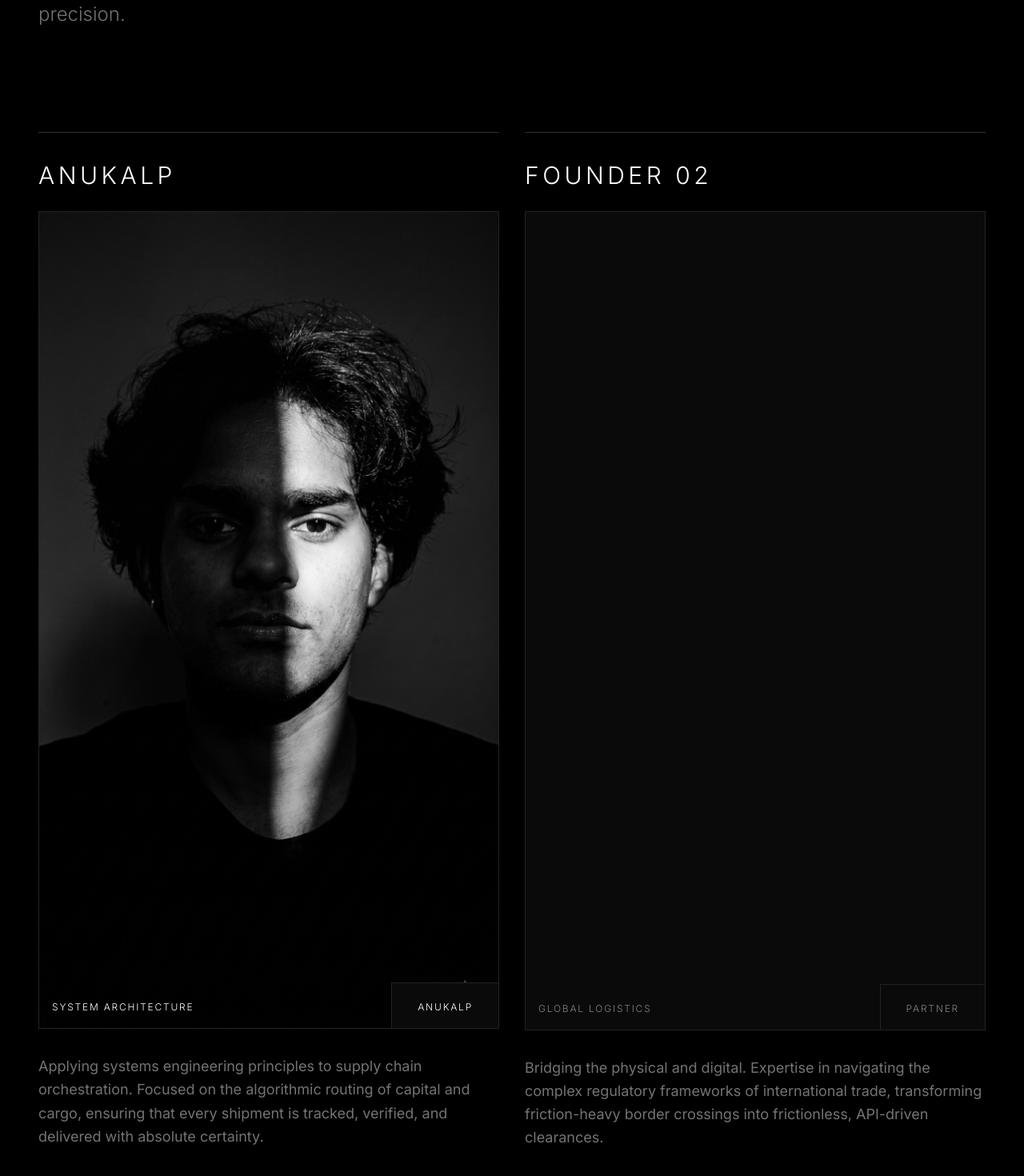
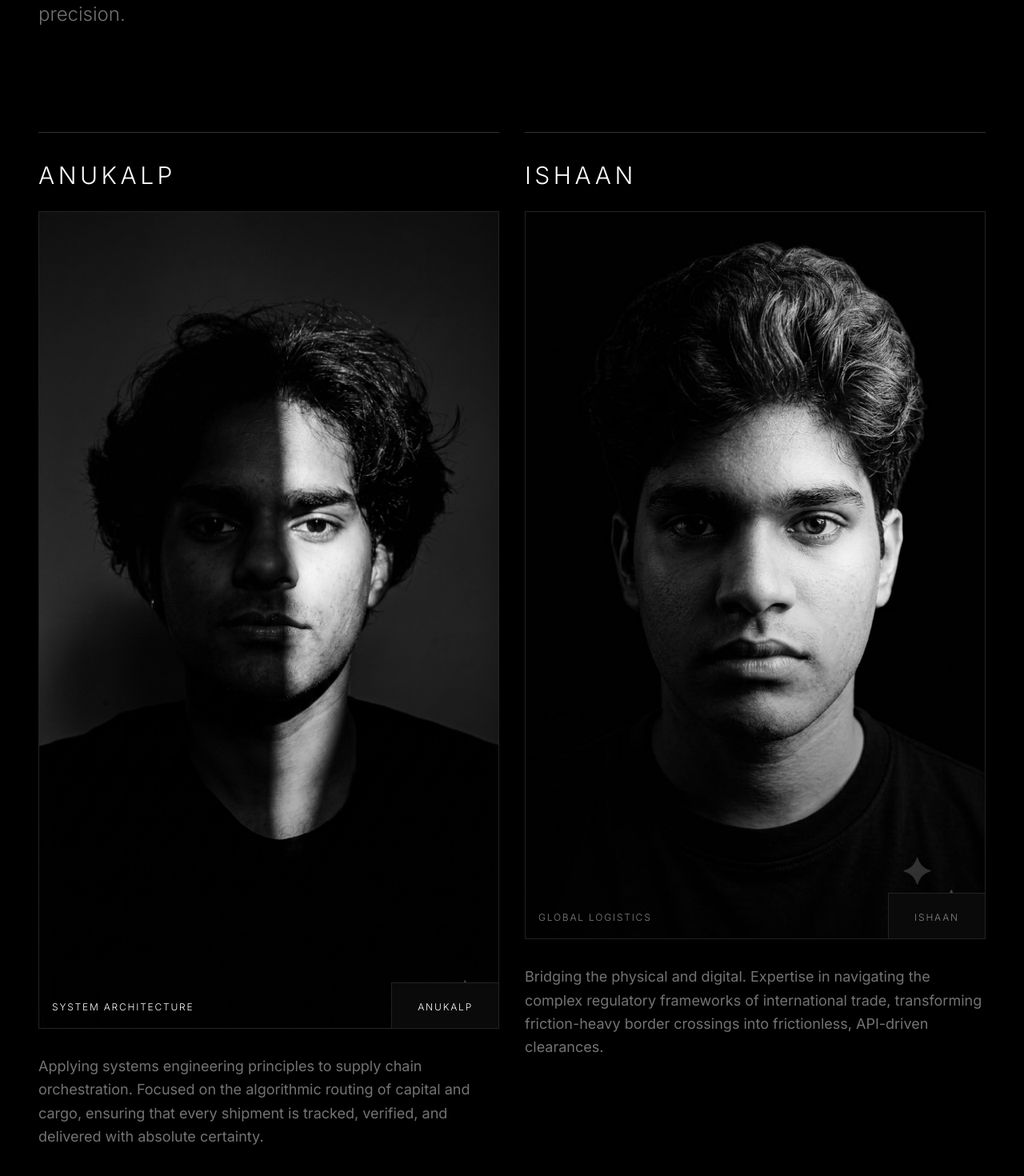
Before and after one commit to let-me2004/Invega-exports-, a Next.js app: page /founders in a window 1280 px wide. Shown: the part 430-1900 px from the top of the page at 80% size. Built offline with nearby package versions, Linux system fonts and the light colour scheme.

Commit message:
feat: add ishaan photo to founders page

```diff
--- a/src/app/founders/page.tsx
+++ b/src/app/founders/page.tsx
@@ -87,12 +87,12 @@ export default function FoundersPage() {
             </p>
           </div>
 
-                                                  {/* Founder 2 */}
+                                                            {/* Founder 2 */}
           <div className="group reveal-block border-t border-white/20 pt-8">
             <h2 className="premium-heading text-2xl md:text-3xl tracking-widest mb-6 group-hover:text-[#737373] transition-colors duration-500">
-              FOUNDER 02
+              ISHAAN
             </h2>
-            <div className="w-full aspect-[9/16] mb-8 relative bg-[#0a0a0a]">
+            <div className="w-full mb-8 relative bg-[#0a0a0a]">
               <GlareHover
                 width="100%"
                 height="100%"
@@ -103,7 +103,12 @@ export default function FoundersPage() {
                 glareOpacity={0.15}
                 transitionDuration={800}
               >
-                <div className="absolute inset-0 bg-white/5 opacity-0 group-hover:opacity-100 transition-opacity duration-500 pointer-events-none"></div>
+                <img
+                  src="/pictures/ishaan.jpeg"
+                  alt="Ishaan"
+                  className="w-full h-auto object-contain grayscale group-hover:grayscale-0 transition-all duration-700 transform group-hover:scale-105"
+                />
+                <div className="absolute inset-0 bg-gradient-to-t from-black/80 via-transparent to-transparent opacity-60 pointer-events-none"></div>
 
                 {/* Global Logistics Tag */}
                 <div className="absolute bottom-4 left-4 pointer-events-none z-20">
@@ -112,7 +117,7 @@ export default function FoundersPage() {
 
                 {/* Name Tag */}
                 <div className="absolute bottom-0 right-0 bg-[#0a0a0a] border-t border-l border-white/10 px-8 py-4 pointer-events-none z-30">
-                  <span className="premium-heading text-white/50 text-xs tracking-[0.3em] uppercase">Partner</span>
+                  <span className="premium-heading text-white/50 text-xs tracking-[0.3em] uppercase">Ishaan</span>
                 </div>
               </GlareHover>
             </div>
```
Also changed, not shown: public/pictures/ishaan.jpeg (added).
